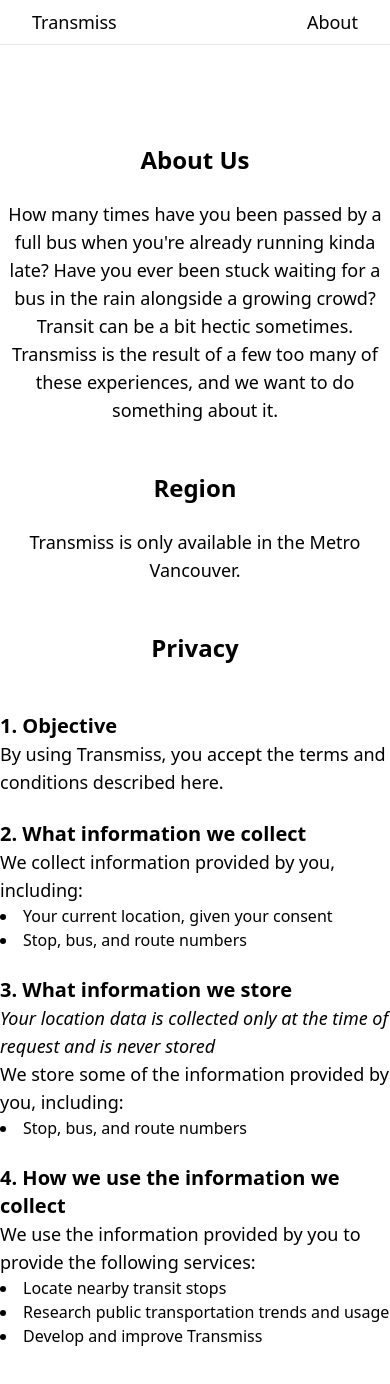
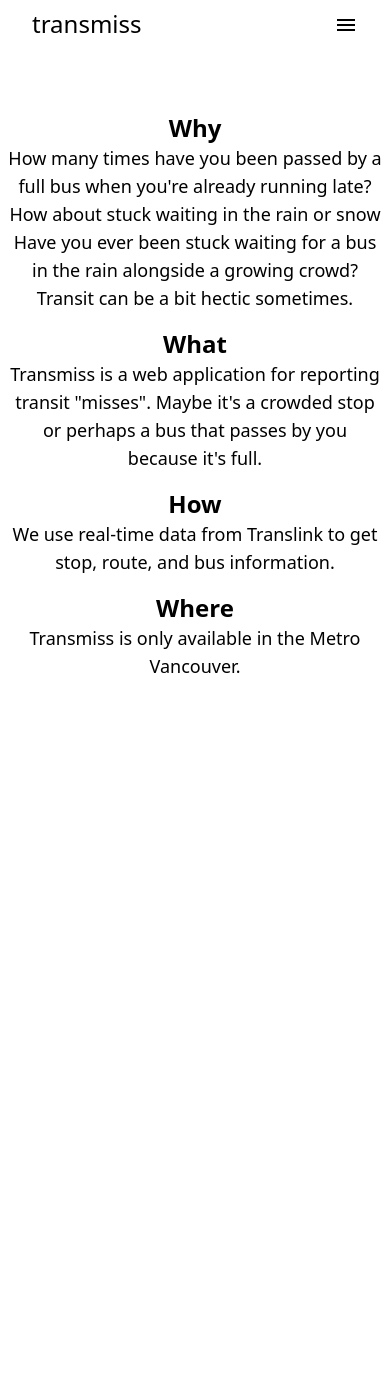
Before and after one commit to cbarkr/transmiss, a Next.js app: page /about in a window 390 px wide. Shown: the top 1384 px of the page. After the commit the page ends 844 px from the top, so only its background shows below. Built offline with nearby package versions, Linux system fonts and the light colour scheme.

Commit message:
add hamburger menu to nav

```diff
--- a/app/components/header.tsx
+++ b/app/components/header.tsx
@@ -1,17 +1,39 @@
+'use client';
+
 import Link from "next/link";
+import MenuIcon from '@mui/icons-material/Menu';
+import { Dropdown } from '@mui/base/Dropdown';
+import { Menu } from '@mui/base/Menu';
+import { MenuButton } from '@mui/base/MenuButton';
+import { MenuItem  } from '@mui/base/MenuItem';
 
 export default function Header() {
   return (
-    <header className="w-full h-24 sticky top-0">
+    <header className="w-full sticky top-0">
       <div className="flex flex-row justify-between items-center px-8 py-2">
-        <Link href="/" className="text-lg hover:text-purple-400">
-          Transmiss
-        </Link>
-        <Link href="/about" className="text-lg hover:text-purple-400">
-          About
-        </Link>
+        <div>
+          <Link href="/" className="text-2xl hover:underline">
+            transmiss
+          </Link>
+        </div>
+        <Dropdown>
+          <MenuButton>
+            <MenuIcon />
+          </MenuButton>
+          <Menu className="rounded-lg border-solid border-2 bg-neutral-200 dark:bg-neutral-900 p-2">
+            <MenuItem>
+              <Link href="/about" className="hover:underline text-lg mx-2">
+                About
+              </Link>
+            </MenuItem>
+            <MenuItem>
+              <Link href="/privacy" className="hover:underline text-lg mx-2">
+                Privacy
+              </Link>
+            </MenuItem>
+          </Menu>
+        </Dropdown>
       </div>
-      <hr className="border-solid border-1" />
     </header>
   );
 }
--- a/package.json
+++ b/package.json
@@ -13,6 +13,7 @@
     "@aws-sdk/lib-dynamodb": "^3.431.0",
     "@emotion/react": "^11.11.1",
     "@emotion/styled": "^11.11.0",
+    "@mui/base": "^5.0.0-beta.20",
     "@mui/icons-material": "^5.14.14",
     "@mui/material": "^5.14.14",
     "axios": "^1.5.1",
--- a/pages/about.tsx
+++ b/pages/about.tsx
@@ -2,74 +2,39 @@
   return (
     <div>
       <div className="flex flex-col items-center my-12">
-        <p className="font-bold text-2xl lg:text-4xl text-center mb-6">
-          About Us
+        <div className="flex flex-col px-2 max-w-screen-sm">
+          <div className="mt-4">
+            <p className="font-bold text-2xl lg:text-4xl text-center">Why</p>
+            <p className="text-lg text-center max-w-screen-sm">
+              How many times have you been passed by a full bus when you&apos;re
+              already running late? How about stuck waiting in the rain or snow
+              Have you ever been stuck waiting for a bus in the rain alongside a
+              growing crowd? Transit can be a bit hectic sometimes.
+            </p>
+          </div>
+          <div className="mt-4">
+            <p className="font-bold text-2xl lg:text-4xl text-center">What</p>
+            <p className="text-lg text-center max-w-screen-sm">
+              Transmiss is a web application for reporting transit "misses".
+              Maybe it&apos;s a crowded stop or perhaps a bus that passes by you because it&apos;s full.
+            </p>
+          </div>
+          <div className="mt-4">
+            <p className="font-bold text-2xl lg:text-4xl text-center">
+              How
             </p>
             <p className="text-lg text-center max-w-screen-sm">
-          How many times have you been passed by a full bus when you&apos;re already
-          running kinda late? Have you ever been stuck waiting for a bus in the
-          rain alongside a growing crowd? Transit can be a bit hectic sometimes.
-          Transmiss is the result of a few too many of these experiences, and we
-          want to do something about it.
+              We use real-time data from Translink to get stop, route, and bus information.
             </p>
           </div>
-      <div className="flex flex-col items-center my-12">
-        <p className="font-bold text-2xl lg:text-4xl text-center mb-6">
-          Region
+          <div className="mt-4">
+            <p className="font-bold text-2xl lg:text-4xl text-center">
+              Where
             </p>
             <p className="text-lg text-center max-w-screen-sm">
               Transmiss is only available in the Metro Vancouver.
             </p>
           </div>
-      <div className="flex flex-col items-center my-12">
-        <p className="font-bold text-2xl lg:text-4xl text-center mb-6">
-          Privacy
-        </p>
-
-        <div className="flex flex-col max-w-screen-sm">
-          <p className="font-bold text-xl mt-6">1. Objective</p>
-          <p className="text-lg">
-            By using Transmiss, you accept the terms and conditions described
-            here.
-          </p>
-
-          <p className="font-bold text-xl mt-6">
-            2. What information we collect
-          </p>
-          <p className="text-lg">
-            We collect information provided by you, including:
-          </p>
-          <ul className="list-disc list-inside">
-            <li>Your current location, given your consent</li>
-            <li>Stop, bus, and route numbers</li>
-          </ul>
-
-          <p className="font-bold text-xl mt-6">
-            3. What information we store
-          </p>
-          <p className="text-lg italic">
-            Your location data is collected only at the time of request and is
-            never stored
-          </p>
-          <p className="text-lg">
-            We store some of the information provided by you, including:
-          </p>
-          <ul className="list-disc list-inside">
-            <li>Stop, bus, and route numbers</li>
-          </ul>
-
-          <p className="font-bold text-xl mt-6">
-            4. How we use the information we collect
-          </p>
-          <p className="text-lg">
-            We use the information provided by you to provide the following
-            services:
-          </p>
-          <ul className="list-disc list-inside">
-            <li>Locate nearby transit stops</li>
-            <li>Research public transportation trends and usage</li>
-            <li>Develop and improve Transmiss</li>
-          </ul>
         </div>
       </div>
     </div>
--- /dev/null
+++ b/pages/privacy.tsx
@@ -0,0 +1,59 @@
+export default function Privacy() {
+  return (
+    <div>
+      <div className="flex flex-col items-center my-12">
+        <div className="flex flex-col px-2 max-w-screen-sm">
+          <h1 className="font-bold text-2xl lg:text-4xl text-center">
+            Privacy
+          </h1>
+          <div className="mt-4">
+            <p className="font-bold text-xl">1. Objective</p>
+            <p className="text-lg">
+              By using Transmiss, you accept the terms and conditions described
+              here.
+            </p>
+          </div>
+          <div className="mt-4">
+            <p className="font-bold text-xl">
+              2. What information we collect
+            </p>
+            <p className="text-lg">
+              We collect information provided by you, including:
+            </p>
+            <ul className="list-disc list-inside">
+              <li>Your current location, given your consent</li>
+              <li>Stop, bus, and route numbers</li>
+            </ul>
+          </div>
+          <div className="mt-4">
+            <p className="font-bold text-xl">3. What information we store</p>
+            <p className="text-lg">
+              We store some of the information provided by you, including:
+            </p>
+            <ul className="list-disc list-inside">
+              <li>Stop, bus, and route numbers</li>
+            </ul>
+            <p className="text-lg italic">
+              Note: Your location data is collected only at the time of request and is
+              never stored
+            </p>
+          </div>
+          <div className="mt-4">
+            <p className="font-bold text-xl">
+              4. How we use the information we collect
+            </p>
+            <p className="text-lg">
+              We use the information provided by you to provide the following
+              services:
+            </p>
+            <ul className="list-disc list-inside">
+              <li>Locate nearby transit stops</li>
+              <li>Research public transportation trends and usage</li>
+              <li>Develop and improve Transmiss</li>
+            </ul>
+          </div>
+        </div>
+      </div>
+    </div>
+  );
+}
```
Also changed, not shown: 1 other file (tests, documents, lock files or other folders). Lines whose indentation alone changed are shown as unchanged.
